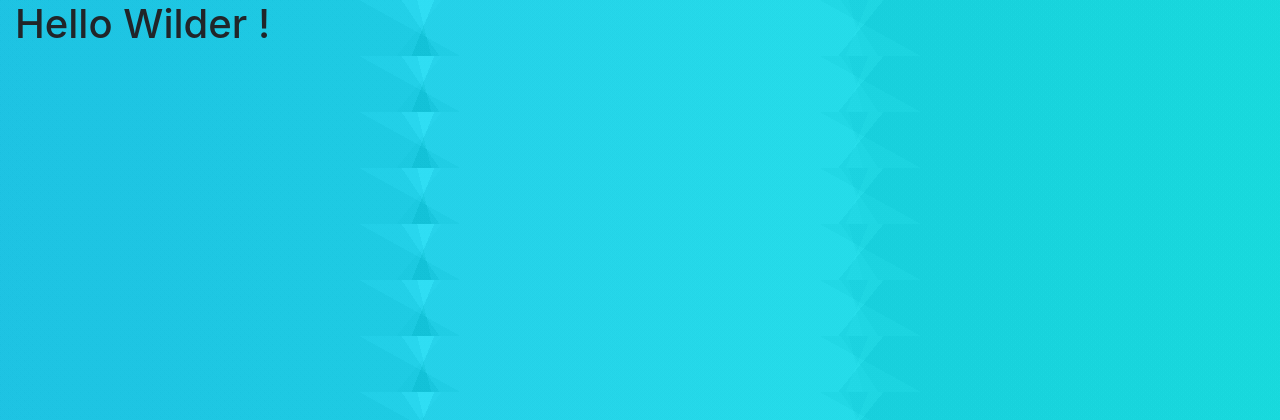
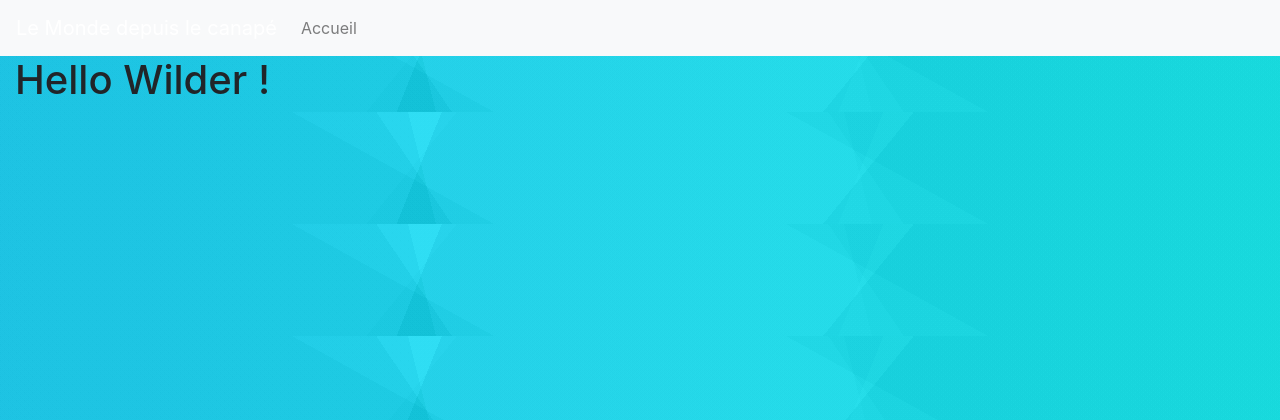
Before and after one commit to thibault28/Hackathon, a PHP site: template src/View/Home/index.html.twig in a window 1280 px wide. Shown: the top 420 px of the page. Run offline with PHP 8.4, Linux system fonts and the light colour scheme; the template is opened without the code that fills it, so the values that code supplies are empty; some libraries are stand-ins or nearby versions.

Commit message:
AddNavBar

```diff
--- a/src/View/layout.html.twig
+++ b/src/View/layout.html.twig
@@ -16,6 +16,19 @@
 </head>
 
 <body>
+<nav class="navbar navbar-expand-lg navbar-light bg-light">
+  <a class="navbar-brand text-white" href="/">Le Monde depuis le canapé</a>
+  <button class="navbar-toggler" type="button" data-toggle="collapse" data-target="#navbarNav" aria-controls="navbarNav" aria-expanded="false" aria-label="Toggle navigation">
+    <span class="navbar-toggler-icon"></span>
+  </button>
+  <div class="collapse navbar-collapse" id="navbarNav">
+    <ul class="navbar-nav">
+      <li class="nav-item">
+        <a class="nav-link" href="/">Accueil</a>
+      </li>
+    </ul>
+  </div>
+</nav>
 
     <div class="container-fluid">
         {% block content %}{% endblock %}
```
